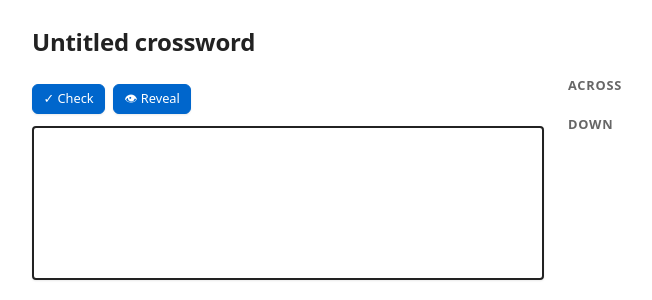
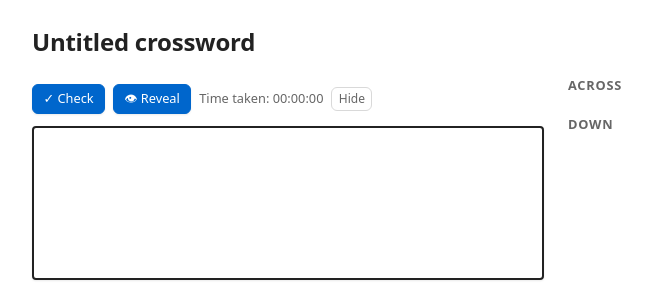
Before and after one commit to groundupnews/crossword, a Django app: template templates/crossword/detail.html in a window 1280 px wide. Shown: the part 63-363 px from the top of the page, without its empty margins (24-676 px from the left). Run offline with Django 3.2, Linux system fonts and the light colour scheme; the template is opened without the code that fills it, so the values that code supplies are empty.

Commit message:
Add elapsed timer to solver
Shows "Time taken: HH:MM:SS" to the right of the Reveal button, counting
up from page load. Stops when the puzzle is completed or fully revealed.
A toggle button to the right of the display hides/shows the time while
the counter keeps running.

Co-Authored-By: Claude Sonnet 4.6 <noreply@anthropic.com>

```diff
--- a/static/crossword/solver.js
+++ b/static/crossword/solver.js
@@ -460,6 +460,7 @@ async function autoCheckIfComplete() {
   if (!results) return;
   if (results.every((r) => r.correct)) {
     state.completed = true;
+    clearInterval(timerInterval);
     const totalWhite = rows * cols - state.blocks.size;
     const wrongCount = Object.values(state.checked).filter(v => v === "wrong").length;
     const pct = Math.round((totalWhite - wrongCount) / totalWhite * 100);
@@ -541,6 +542,26 @@ document.addEventListener("keydown", (e) => {
   }
 });
 
+// --- Timer ---
+let timerSeconds = 0;
+const timerEl = document.getElementById("timer");
+document.getElementById("timer-toggle").addEventListener("click", () => {
+  const hidden = !timerEl.hidden;
+  timerEl.hidden = hidden;
+  document.getElementById("timer-toggle").textContent = hidden ? "Show" : "Hide";
+});
+
+const timerInterval = setInterval(() => {
+  timerSeconds++;
+  const h = Math.floor(timerSeconds / 3600);
+  const m = Math.floor((timerSeconds % 3600) / 60);
+  const s = timerSeconds % 60;
+  timerEl.textContent = "Time taken: " +
+    String(h).padStart(2, "0") + ":" +
+    String(m).padStart(2, "0") + ":" +
+    String(s).padStart(2, "0");
+}, 1000);
+
 const _initSlots = computeSlots();
 const _firstAcross = _initSlots.find((s) => s.direction === ACROSS);
 if (_firstAcross) {
--- a/static/crossword/style.css
+++ b/static/crossword/style.css
@@ -377,6 +377,26 @@ button:focus-visible {
   border-color: #0058b0;
 }
 
+.timer-wrap {
+  display: flex;
+  align-items: center;
+  gap: 0.5rem;
+}
+
+#timer {
+  font-size: 0.8rem;
+  color: var(--muted);
+  white-space: nowrap;
+}
+
+#timer-toggle {
+  font-size: 0.75rem;
+  padding: 0.1rem 0.4rem;
+  color: var(--muted);
+  border-color: var(--line);
+  box-shadow: none;
+}
+
 #reveal-btn {
   background: var(--accent);
   border-color: var(--accent);
--- a/templates/crossword/base.html
+++ b/templates/crossword/base.html
@@ -5,7 +5,7 @@
   <meta charset="utf-8">
   <meta name="viewport" content="width=device-width, initial-scale=1">
   <title>{% block title %}Crossword maker{% endblock %}</title>
-  <link rel="stylesheet" href="{% static 'crossword/style.css' %}?v=25">
+  <link rel="stylesheet" href="{% static 'crossword/style.css' %}?v=27">
 {% block head %}{% endblock %}
 </head>
 <body>
--- a/templates/crossword/detail.html
+++ b/templates/crossword/detail.html
@@ -25,6 +25,10 @@
           <li data-mode="crossword">Crossword</li>
         </ul>
       </div>
+      <span class="timer-wrap">
+        <span id="timer">Time taken: 00:00:00</span>
+        <button id="timer-toggle" type="button">Hide</button>
+      </span>
       {% if perms.crossword.can_generate_crosswords %}
       <a href="{% url 'crossword_edit' crossword.pk %}" class="btn-icon" title="Edit crossword">✏</a>
       {% endif %}
@@ -106,5 +110,5 @@
     csrfToken: "{{ csrf_token }}",
   };
 </script>
-<script src="{% static 'crossword/solver.js' %}?v=13"></script>
+<script src="{% static 'crossword/solver.js' %}?v=17"></script>
 {% endblock %}
```
